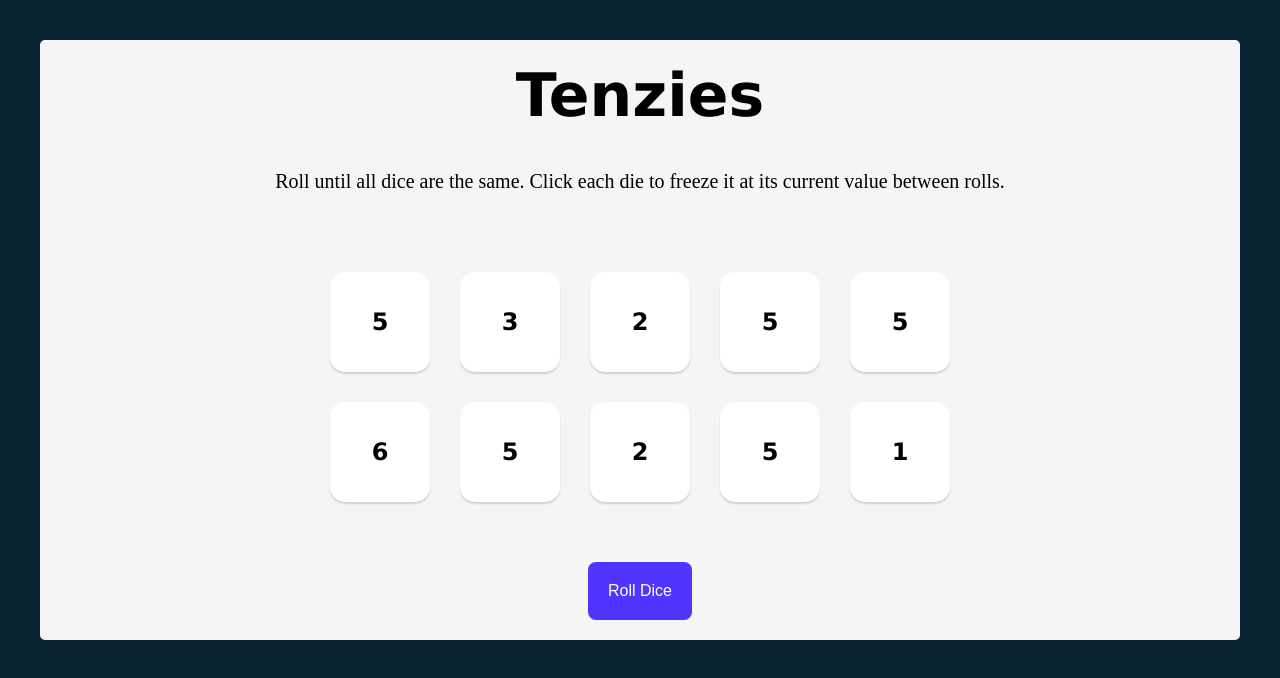
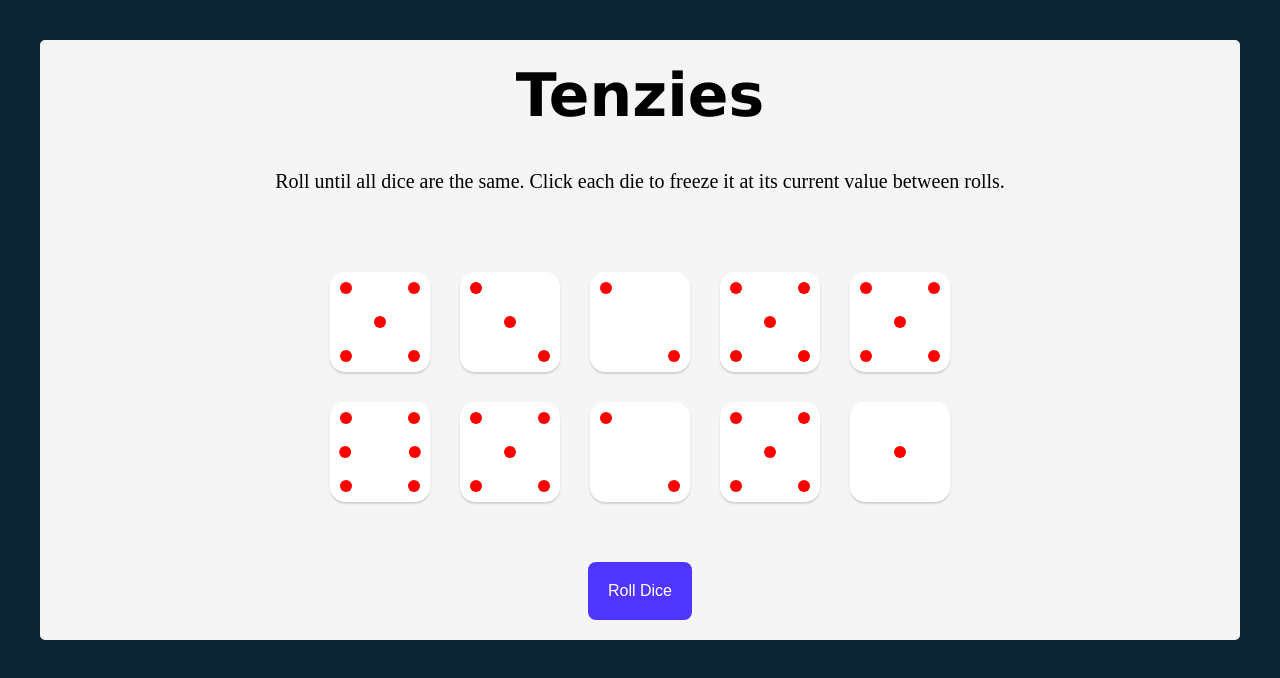
Before and after one commit to mister-abdurahman/reactTenzies, a React (Vite) app in the folder tenzies-app/: page / in a window 1280 px wide. Shown: the top 678 px of the page. Built offline with nearby package versions, Linux system fonts and the light colour scheme.

Commit message:
done dice dots

```diff
--- a/tenzies-app/src/App.css
+++ b/tenzies-app/src/App.css
@@ -26,6 +26,7 @@ main {
   /* grid-template: 120px 120px / 120px 120px 120px 120px 120px; */
 }
 .box {
+  position: relative;
   height: 100px;
   width: 100px;
   /* background-color: white; */
@@ -35,6 +36,87 @@ main {
   justify-content: center;
   align-items: center;
   cursor: pointer;
+}
+/* die dots style */
+.die--center {
+  position: absolute;
+  top: 50%;
+  left: 50%;
+  transform: translateX(-50%) translateY(-50%);
+  background-color: red;
+  width: 12px;
+  height: 12px;
+  border-radius: 100%;
+}
+.die--center-left {
+  position: absolute;
+  top: 50%;
+  left: 8%;
+  transform: translateX(10%) translateY(-50%);
+  background-color: red;
+  width: 12px;
+  height: 12px;
+  border-radius: 100%;
+}
+.die--center-right {
+  position: absolute;
+  top: 50%;
+  right: 8%;
+  transform: translateX(-10%) translateY(-50%);
+  background-color: red;
+  width: 12px;
+  height: 12px;
+  border-radius: 100%;
+}
+.die--top-left {
+  position: absolute;
+  top: 10%;
+  left: 10%;
+  transform: translateX(0) translateY(0);
+  background-color: red;
+  width: 12px;
+  height: 12px;
+  border-radius: 100%;
+}
+.die--top-right {
+  position: absolute;
+  top: 10%;
+  right: 10%;
+  transform: translateX(0) translateY(0);
+  background-color: red;
+  width: 12px;
+  height: 12px;
+  border-radius: 100%;
+}
+.die--top-center {
+  position: absolute;
+  top: 10%;
+  left: 10%;
+  transform: translateX(0) translateY(0);
+  background-color: red;
+  width: 12px;
+  height: 12px;
+  border-radius: 100%;
+}
+.die--bottom-right {
+  position: absolute;
+  bottom: 10%;
+  right: 10%;
+  transform: translateX(0) translateY(0);
+  background-color: red;
+  width: 12px;
+  height: 12px;
+  border-radius: 100%;
+}
+.die--bottom-left {
+  position: absolute;
+  bottom: 10%;
+  left: 10%;
+  transform: translateX(0) translateY(0);
+  background-color: red;
+  width: 12px;
+  height: 12px;
+  border-radius: 100%;
 }
 .die-num {
   font-size: 1.5rem;
--- a/tenzies-app/src/App.jsx
+++ b/tenzies-app/src/App.jsx
@@ -7,6 +7,14 @@ function App() {
   const [dice, setDice] = useState(allNewDice());
 
   const [tenzies, setTenzies] = useState(false);
+
+  const [rollTimes, setRollTimes] = useState(0);
+
+  useEffect(() => {
+    setRollTimes((prev) => {
+      return prev + 1;
+    });
+  }, [dice]);
 
   useEffect(() => {
     const allHeld = dice.every((die) => die.isHeld);
--- a/tenzies-app/src/Die.jsx
+++ b/tenzies-app/src/Die.jsx
@@ -1,14 +1,86 @@
 import React from "react";
 
 export default function Die(props) {
+  function oneDie() {
+    return (
+      <>
+        <div className="die--center"></div>
+      </>
+    );
+  }
+  function twoDie() {
+    return (
+      <>
+        <div className="die--top-left"></div>
+        <div className="die--bottom-right"></div>
+      </>
+    );
+  }
+  function threeDie() {
+    return (
+      <>
+        <div className="die--top-left"></div>
+        <div className="die--center"></div>
+        <div className="die--bottom-right"></div>
+      </>
+    );
+  }
+  function fourDie() {
+    return (
+      <>
+        <div className="die--top-left"></div>
+        <div className="die--top-right"></div>
+        <div className="die--bottom-right"></div>
+        <div className="die--bottom-left"></div>
+      </>
+    );
+  }
+  function fiveDie() {
+    return (
+      <>
+        <div className="die--top-left"></div>
+        <div className="die--top-right"></div>
+        <div className="die--center"></div>
+        <div className="die--bottom-right"></div>
+        <div className="die--bottom-left"></div>
+      </>
+    );
+  }
+  function sixDie() {
+    return (
+      <>
+        <div className="die--top-left"></div>
+        <div className="die--top-right"></div>
+        <div className="die--center-right"></div>
+        <div className="die--center-left"></div>
+        <div className="die--bottom-right"></div>
+        <div className="die--bottom-left"></div>
+      </>
+    );
+  }
   return (
     <div
       className="box"
       style={{ backgroundColor: props.isHeld ? "#59e391" : "white" }}
       onClick={props.holdDice}
     >
-      <h2 className="die-num">{props.value}</h2>
+      {props.value === 1 && oneDie()}
+      {props.value === 2 && twoDie()}
+      {props.value === 3 && threeDie()}
+      {props.value === 4 && fourDie()}
+      {props.value === 5 && fiveDie()}
+      {props.value === 6 && sixDie()}
     </div>
   );
+  // return (
+  //   <div
+  //     className="box"
+  //     style={{ backgroundColor: props.isHeld ? "#59e391" : "white" }}
+  //     onClick={props.holdDice}
+  //   >
+  //     <h2 className="die-num">{props.value}</h2>
+  //     {/* <div className={`die--${props.value}`}></div> */}
+  //   </div>
+  // );
 }
 // 35.
```
